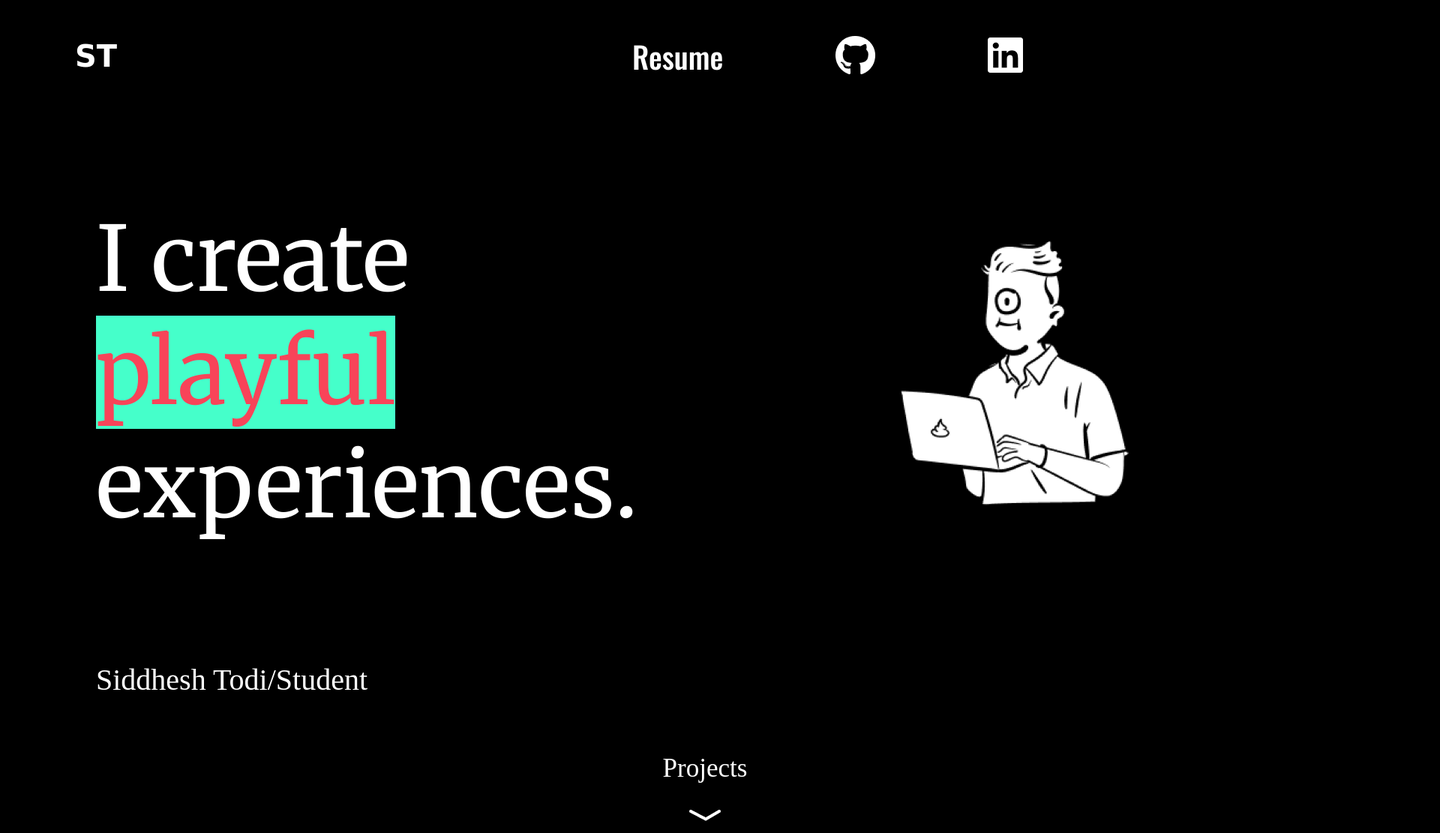
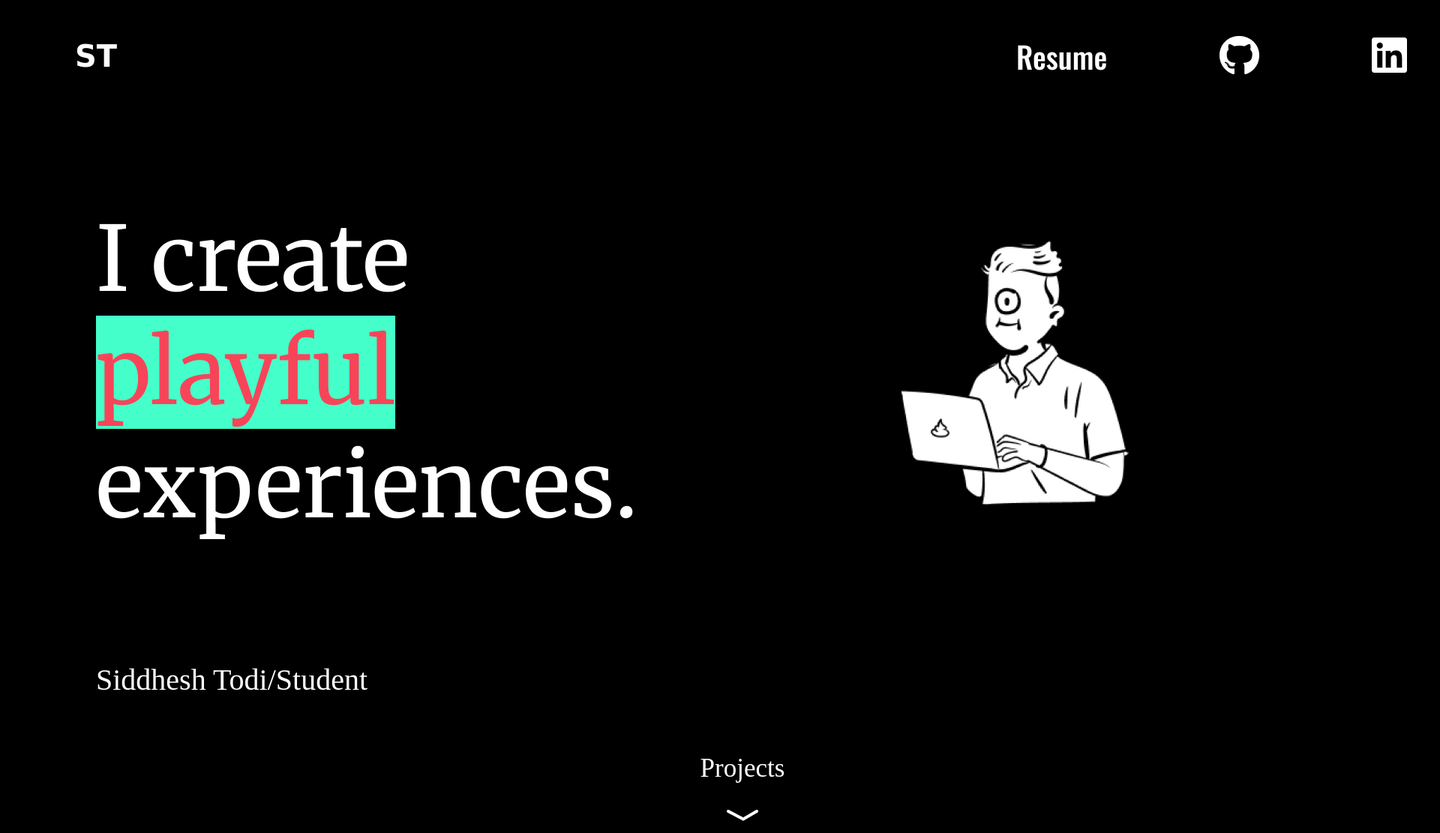
Before and after one commit to siddhesht795/Portfolio1, a plain HTML site: page index.html in a window 1280 px wide. Shown: the top 1111 px of the page at 75% size, 1920 px wide, since content can reach past the window. Drawn offline with nearby package versions, Linux system fonts and the light colour scheme; a web font is replaced by a local one.

Commit message:
Update index.css

```diff
--- a/index.css
+++ b/index.css
@@ -62,9 +62,19 @@ body {
 		justify-content: normal;
 	}
 
-	.gh, .lin, .resume {
+	.empty {
+		margin-left: 40%;
+		margin-right: 40%;
+	}
+
+	.gh, .resume {
 		padding-left: 75px;
 		padding-right: 75px;
+	}
+
+	.lin {
+		padding-left: 75px;
+		margin-right: 0px;
 	}
 
 	.logo {
@@ -160,6 +170,6 @@ body {
 
 @media screen and (max-width: 1500px) {
 	.proj, .dwn {
-		margin-left: 600px;
+		margin-left: 700px;
 	}
 }
```
